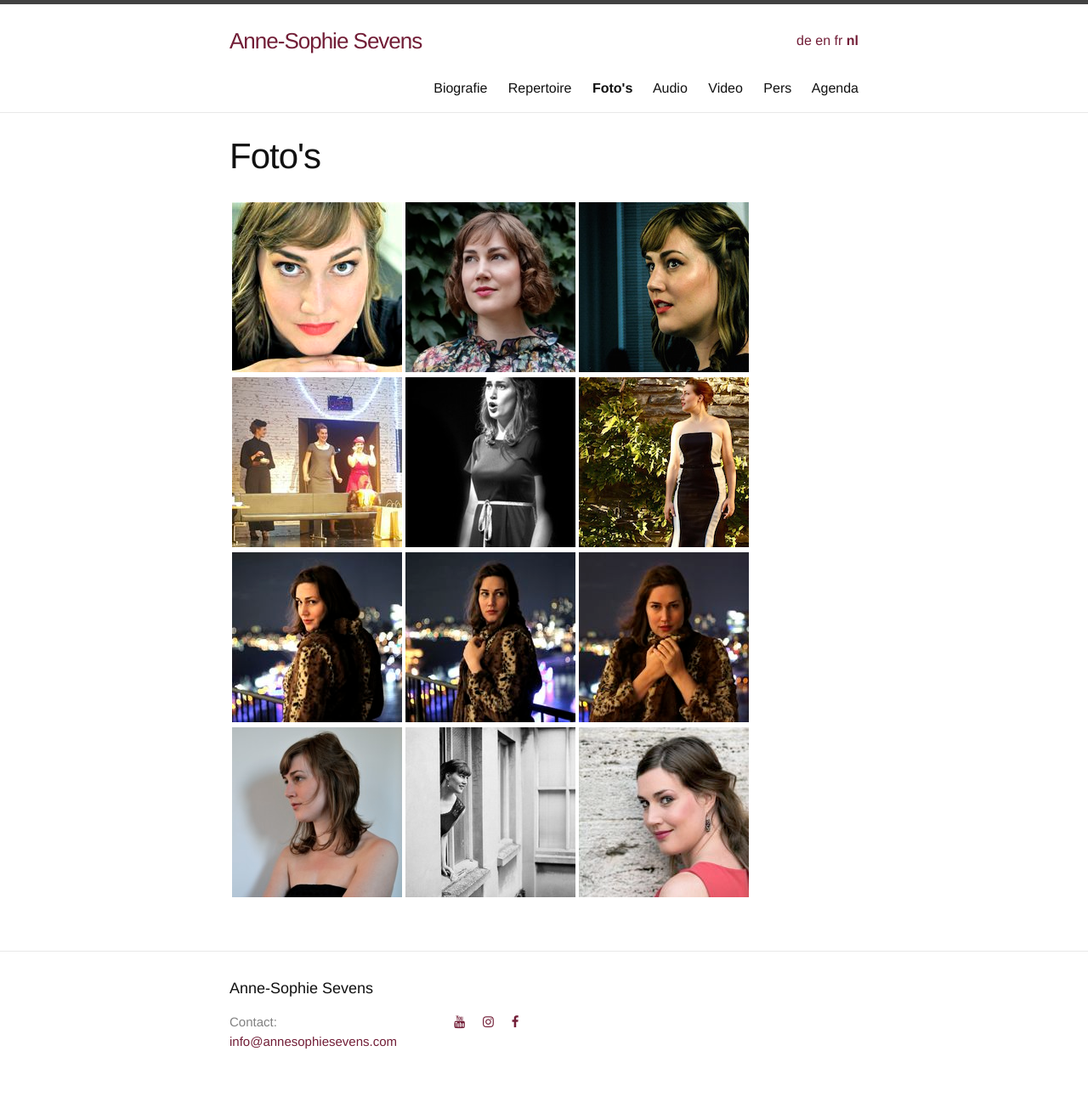
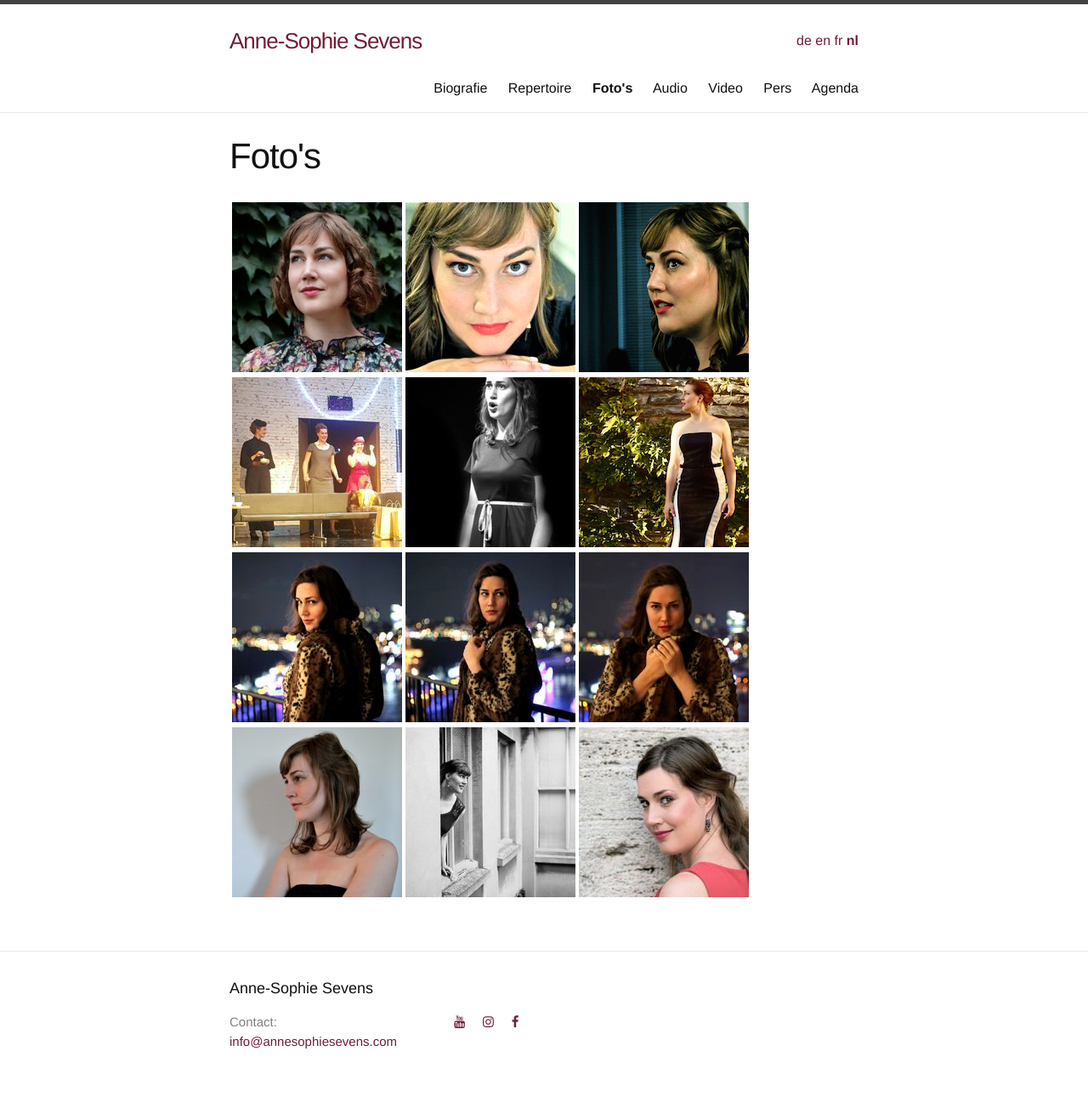
Before and after one commit to annesophie-sevens/annesophie-sevens.github.io, a Jekyll site: the page built from pictures-nl.md, in a window 1280 px wide. Shown: the whole page at 85% size. Built offline with Jekyll 4.4.1, drawn with Linux system fonts in a browser that asks for light colours; nearby versions of some CDN libraries.

Commit message:
Update pictures-nl.md

```diff
--- a/pictures-nl.md
+++ b/pictures-nl.md
@@ -5,7 +5,7 @@
 lang: nl
 ref: pictures
 ---
-| <a href="/assets/b6.jpeg">![]({{ site.baseurl }}/assets/b6-thumbnail.jpg) </a>  | <a href="/assets/2673.jpg"> ![]({{ site.baseurl }}/assets/2673c.jpg) </a> | <a href="/assets/5540.jpeg"> ![]({{ site.baseurl }}/assets/5540c.jpg) </a> |
+| <a href="/assets/2673.jpg"> ![]({{ site.baseurl }}/assets/2673c.jpg) </a> | <a href="/assets/b6.jpeg">![]({{ site.baseurl }}/assets/b6-thumbnail.jpg) </a> | <a href="/assets/5540.jpeg"> ![]({{ site.baseurl }}/assets/5540c.jpg) </a> |
 
 | <a href="/assets/a15.jpg">  ![]({{ site.baseurl }}/assets/a15-thumbnail.jpg) </a> | <a href="/assets/111.jpg">  ![]({{ site.baseurl }}/assets/111-thumbnail.jpg) </a> | <a href="/assets/2.jpg">  ![]({{ site.baseurl }}/assets/2780c.jpg) </a>  |
 
```
